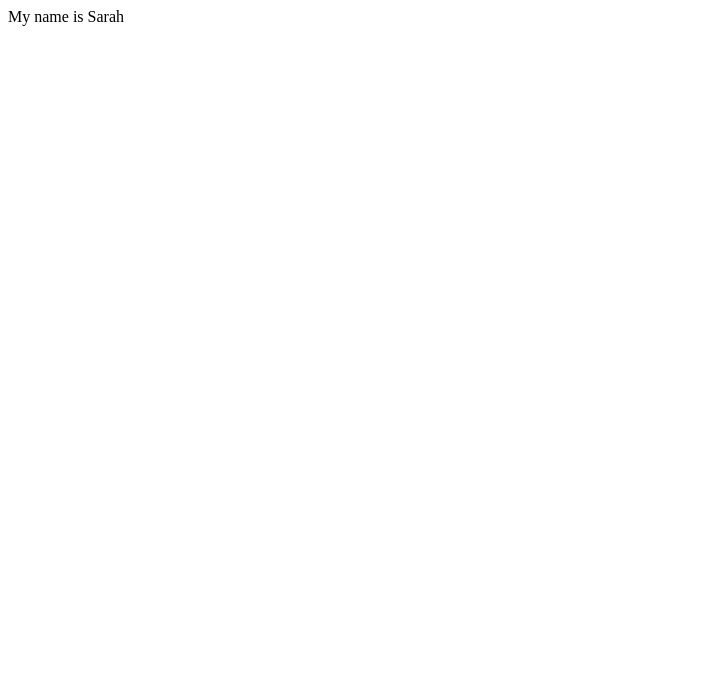
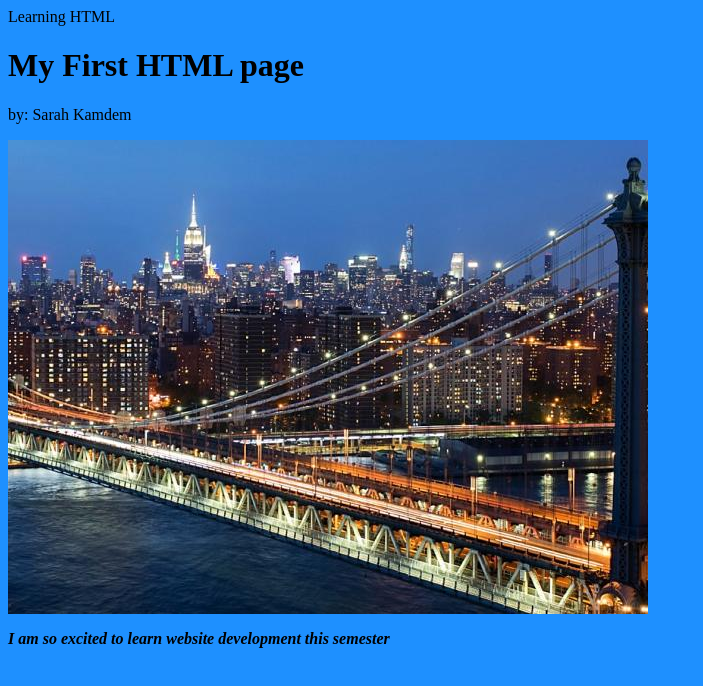
Before and after one commit to SSKamdem/First-HTML-v-22-23, a plain HTML site: page index.html in a window 1280 px wide. Shown: the whole page, without its empty margins (0-703 px from the left). Drawn offline with Linux system fonts and the light colour scheme.

Commit message:
I started the w3 schools assignment

```diff
--- a/index.html
+++ b/index.html
@@ -1 +1,12 @@
-<p>My name is Sarah</p>
+<html style="background-color:dodgerblue">
+    <h>Learning HTML</h>
+    <body>
+        <h1>My First HTML page</h1>
+        <p>by: Sarah Kamdem</p>
+        <a href="https://en.wikipedia.org/wiki/HTML"></a>
+        <img src="nyc.jpg" alt="New York at night because I went to New York for the long weekend"/>
+        <p><b><i>I am so excited to learn website development this semester</i></b></p>
+            <!--I bolded and italicized the text-->
+
+    </body>
+</html>
```
Also changed, not shown: nyc.jpg (added).
